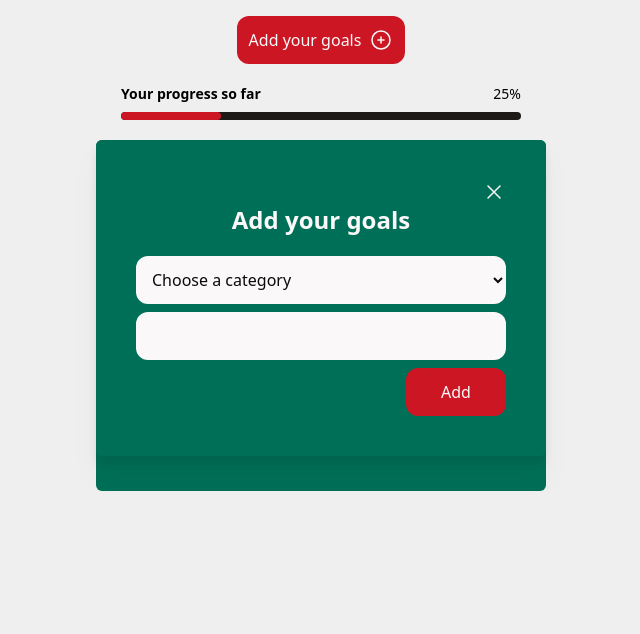
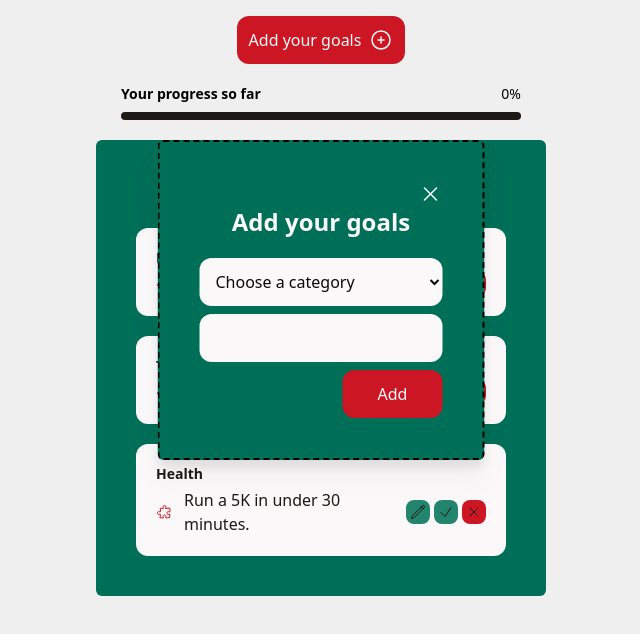
Before and after one commit to AkiKyaw/Newyear-Resolution-Tracker, a website built with Vite: page index.html in a window 1280 px wide. Both pictures are taken after a click on the button "Add your goals". Shown: the part 96-730 px from the top of the page, without its empty margins (319-959 px from the left). Built offline with nearby package versions, Linux system fonts and the light colour scheme; a web font is replaced by a local one.

Commit message:
add progress bar function and observer

```diff
--- a/index.html
+++ b/index.html
@@ -9,15 +9,15 @@
       rel="stylesheet"
     />
   </head>
-  <body class="bg-[#EFEFEF] font-eb">
+  <body class="bg-[#EFEFEF] m-3">
     <header class="mt-5 max-w-[400px] m-auto">
       <h2 class="text-3xl font-bold flex justify-center">2025</h2>
-      <h1 class="text-3xl font-bold flex justify-center mb-5">
+      <h1 class="text-3xl font-bold flex justify-center text-center mb-5">
         New Year Resolutions
       </h1>
       <button
         id="addGoalBoxBtn"
-        class="add-goal-btn bg-[#CD1624] text-[#FAF8F8] flex gap-2 p-3 rounded-xl m-auto"
+        class="add-goal-btn bg-[#CD1624] text-[#FAF8F8] flex gap-2 p-3 rounded-xl m-auto items-center"
       >
         Add your goals<svg
           xmlns="http://www.w3.org/2000/svg"
@@ -38,18 +38,19 @@
         <div class="mt-5">
           <div class="mb-2 flex justify-between items-center">
             <h3 class="text-sm font-semibold">Your progress so far</h3>
-            <span class="text-sm">25%</span>
+            <span id="progressPercent" class="text-sm">0%</span>
           </div>
           <div
+            id="progressar"
             class="flex w-full h-2 bg-stone-900 rounded-full overflow-hidden"
             role="progressbar"
-            aria-valuenow="25"
+            aria-valuenow="0"
             aria-valuemin="0"
             aria-valuemax="100"
           >
             <div
-              class="flex flex-col justify-center rounded-full overflow-hidden bg-[#CD1624] text-xs text-white text-center whitespace-nowrap transition duration-500"
-              style="width: 25%"
+              class="done-progress flex flex-col justify-center rounded-full overflow-hidden bg-[#CD1624] text-xs text-white text-center whitespace-nowrap transition duration-500"
+              style="width: 0%"
             ></div>
           </div>
         </div>
@@ -58,7 +59,7 @@
 
     <section
       id="addGoalBox"
-      class="absolute z-50 min-w-[450px] -translate-x-[50%] left-[50%] mt-5 p-10 bg-[#006F57] text-[#FAF8F8] rounded-md drop-shadow-xl hidden"
+      class="absolute z-50 max-w-[450px] -translate-x-[50%] left-[50%] mt-5 p-10 bg-[#006F57] text-[#FAF8F8] rounded-md drop-shadow-xl border-2 border-dashed border-black hidden"
     >
       <button id="crossBtn" class="block ml-auto">
         <svg
@@ -113,7 +114,7 @@
 
     <section
       id="editBox"
-      class="absolute z-50 min-w-[450px] -translate-x-[50%] left-[50%] mt-5 p-10 bg-[#006F57] text-[#FAF8F8] rounded-md drop-shadow-xl hidden"
+      class="absolute z-50 max-w-[450px] -translate-x-[50%] left-[50%] mt-5 p-10 bg-[#006F57] text-[#FAF8F8] rounded-md drop-shadow-xl border-2 border-dashed border-black hidden"
     >
       <button id="editCrossBtn" class="block ml-auto">
         <svg
@@ -171,11 +172,11 @@
         id="listGroup"
       >
         <h4 class="text-xl font-bold text-center">Your goals</h4>
-        <div class="w-[200px] m-auto mt-5 last:block hidden">
+        <div class="m-auto mt-5 last:block hidden">
           <img
             src="./src/img/empty.svg"
             alt="empty-stage"
-            class="w-full h-full"
+            class="w-[100px] m-auto"
           />
           <p class="mt-5 text-center font-semibold text-md">
             Add some of your goal
@@ -189,9 +190,24 @@
           class="mt-5 flex flex-col justify-between p-5 rounded-xl bg-[#FAF8F8] text-[#1C1917]"
         >
           <h5 class="title-text text-sm font-bold mb-1 text-left"></h5>
-          <div class="flex justify-between">
-            <div class="flex gap-3 items-center justify-center font-playwrite">
-              <div class="icon w-0.5 h-5 bg-[#CD1624]"></div>
+          <div class="flex justify-between items-center">
+            <div class="flex gap-3 items-center justify-center">
+              <div class="icon">
+                <svg
+                  xmlns="http://www.w3.org/2000/svg"
+                  fill="none"
+                  viewBox="0 0 24 24"
+                  stroke-width="1.5"
+                  stroke="currentColor"
+                  class="size-4 text-[#CD1624]"
+                >
+                  <path
+                    stroke-linecap="round"
+                    stroke-linejoin="round"
+                    d="M14.25 6.087c0-.355.186-.676.401-.959.221-.29.349-.634.349-1.003 0-1.036-1.007-1.875-2.25-1.875s-2.25.84-2.25 1.875c0 .369.128.713.349 1.003.215.283.401.604.401.959v0a.64.64 0 0 1-.657.643 48.39 48.39 0 0 1-4.163-.3c.186 1.613.293 3.25.315 4.907a.656.656 0 0 1-.658.663v0c-.355 0-.676-.186-.959-.401a1.647 1.647 0 0 0-1.003-.349c-1.036 0-1.875 1.007-1.875 2.25s.84 2.25 1.875 2.25c.369 0 .713-.128 1.003-.349.283-.215.604-.401.959-.401v0c.31 0 .555.26.532.57a48.039 48.039 0 0 1-.642 5.056c1.518.19 3.058.309 4.616.354a.64.64 0 0 0 .657-.643v0c0-.355-.186-.676-.401-.959a1.647 1.647 0 0 1-.349-1.003c0-1.035 1.008-1.875 2.25-1.875 1.243 0 2.25.84 2.25 1.875 0 .369-.128.713-.349 1.003-.215.283-.4.604-.4.959v0c0 .333.277.599.61.58a48.1 48.1 0 0 0 5.427-.63 48.05 48.05 0 0 0 .582-4.717.532.532 0 0 0-.533-.57v0c-.355 0-.676.186-.959.401-.29.221-.634.349-1.003.349-1.035 0-1.875-1.007-1.875-2.25s.84-2.25 1.875-2.25c.37 0 .713.128 1.003.349.283.215.604.401.96.401v0a.656.656 0 0 0 .658-.663 48.422 48.422 0 0 0-.37-5.36c-1.886.342-3.81.574-5.766.689a.578.578 0 0 1-.61-.58v0Z"
+                  />
+                </svg>
+              </div>
               <div class="icon-done hidden">
                 <svg
                   xmlns="http://www.w3.org/2000/svg"
@@ -199,7 +215,7 @@
                   viewBox="0 0 24 24"
                   stroke-width="1.5"
                   stroke="currentColor"
-                  class="size-6 text-yellow-500"
+                  class="size-4 text-yellow-500"
                 >
                   <path
                     stroke-linecap="round"
@@ -208,10 +224,10 @@
                   />
                 </svg>
               </div>
-              <p class="goal-text text-lg"></p>
+              <p class="goal-text text-md max-w-[230px]"></p>
             </div>
-            <div class="flex gap-2">
-              <button class="edit-btn bg-[#23856D] p-1 rounded-lg">
+            <div class="flex flex-col gap-1 md:flex-row">
+              <button class="edit-btn bg-[#23856D] p-1 rounded-lg size-6">
                 <svg
                   xmlns="http://www.w3.org/2000/svg"
                   fill="none"
@@ -227,7 +243,7 @@
                   />
                 </svg>
               </button>
-              <button class="done-btn bg-[#23856D] p-1 rounded-lg">
+              <button class="done-btn bg-[#23856D] p-1 rounded-lg size-6">
                 <svg
                   xmlns="http://www.w3.org/2000/svg"
                   fill="none"
@@ -243,7 +259,7 @@
                   />
                 </svg>
               </button>
-              <button class="del-btn bg-[#CD1624] p-1 rounded-lg">
+              <button class="del-btn bg-[#CD1624] p-1 rounded-lg size-6">
                 <svg
                   xmlns="http://www.w3.org/2000/svg"
                   fill="none"
--- a/package.json
+++ b/package.json
@@ -13,5 +13,8 @@
     "postcss": "^8.4.49",
     "tailwindcss": "^3.4.17",
     "vite": "^6.0.3"
+  },
+  "dependencies": {
+    "uuid": "^11.0.3"
   }
 }
--- a/src/js/Tracker.js
+++ b/src/js/Tracker.js
@@ -1,6 +1,13 @@
+import initialRender from "./initialRender.js";
+import listener from "./listener.js";
+import observer from "./observer.js";
+
+
 class Tracker {
     init(){
-    console.log("start");
+        initialRender();
+        listener();
+        observer();
     }
 }
 
--- a/src/js/app.js
+++ b/src/js/app.js
@@ -9,6 +9,13 @@ import {
   listTemplate,
   title,
 } from "./selector.js";
+import { v4 as uuidv4 } from "uuid";
+
+export const goals = [
+  { title: "Financial Goals", description: "Save $5,000 this year." },
+  { title: "Travel", description: "Visit Kyoto in spring." },
+  { title: "Health", description: "Run a 5K in under 30 minutes." },
+];
 
 export const addBox = () => {
   addGoalBox.classList.remove("hidden");
@@ -21,16 +28,16 @@ export const hideBox = () => {
   editBox.classList.add("hidden");
 };
 
-export const createNewList = (currentTask, currentTaskTitle) => {
+export const createNewList = (currentTaskTitle, currentTask) => {
   const list = listTemplate.content.cloneNode(true);
-  list.querySelector(".list").id = "list" + Date.now();
+  list.querySelector(".list").id = "list" + uuidv4();
   list.querySelector(".goal-text").innerText = currentTask;
   list.querySelector(".title-text").innerText = currentTaskTitle;
   return list;
 };
 
-export const addGoal = (text, titleText) => {
-  listGroup.append(createNewList(text, titleText));
+export const addGoal = (titleText, text) => {
+  listGroup.append(createNewList(titleText, text));
   goalInput.value = null;
 };
 
@@ -68,7 +75,7 @@ export const doneGoal = (listId) => {
   icon.classList.toggle("hidden");
   iconDone.classList.toggle("hidden");
 
-  // currentList.classList.toggle("opacity-50");
+  currentList.classList.toggle("opacity-50");
   currentList.classList.toggle("scale-90");
 
   editBtn.classList.toggle("hidden");
--- a/src/js/handlers.js
+++ b/src/js/handlers.js
@@ -16,7 +16,7 @@ export const addBtnHandler = (event) => {
   if (!goalInput.value.trim() || !title.value) {
     alert("Both category and goal must be input");
   } else {
-    addGoal(goalInput.value, title.value);
+    addGoal(title.value, goalInput.value);
     hideBox();
   }
 };
--- /dev/null
+++ b/src/js/initialRender.js
@@ -0,0 +1,7 @@
+import { addGoal, goals } from "./app.js";
+
+const initialRender = () => {
+    goals.forEach((goal) => addGoal(goal.title, goal.description));
+}
+
+export default initialRender;
--- a/src/js/main.js
+++ b/src/js/main.js
@@ -1,4 +1,6 @@
 import "../app.css";
-import listener from "./listener.js";
+import Tracker from "./Tracker.js";
 
-listener();
+const app = new Tracker;
+
+app.init();
--- /dev/null
+++ b/src/js/observer.js
@@ -0,0 +1,17 @@
+import updateProgressBar from "./progress.js";
+import { listGroup } from "./selector.js";
+
+const observer = () => {
+  const job = () => {
+    updateProgressBar();
+  };
+  const observerOptions = {
+    childList: true,
+    subtree: true,
+    attributes: true,
+  };
+  const goalObserver = new MutationObserver(job);
+  goalObserver.observe(listGroup, observerOptions);
+};
+
+export default observer;
--- /dev/null
+++ b/src/js/progress.js
@@ -0,0 +1,15 @@
+import { progressBar } from "./selector.js";
+
+const updateProgressBar = () => {
+  const totalGoals = document.querySelectorAll(".list");
+  const doneGoals = document.querySelectorAll(".list.opacity-50");
+  const progress =
+    totalGoals.length === 0 ? 0 : (doneGoals.length / totalGoals.length) * 100;
+
+  progressBar.style.width = `${progress}%`;
+
+  const progressPercent = document.querySelector("#progressPercent");
+  progressPercent.innerText = `${Math.round(progress)}%`;
+};
+
+export default updateProgressBar;
--- a/src/js/selector.js
+++ b/src/js/selector.js
@@ -11,3 +11,4 @@ export const editTitle = document.querySelector("#editTitle");
 export const editGoalInput = document.querySelector("#editGoalInput");
 export const changeBtn = document.querySelector("#changeBtn");
 export const editCrossBtn = document.querySelector("#editCrossBtn");
+export const progressBar = document.querySelector(".done-progress");
```
Also changed, not shown: 1 other file.
